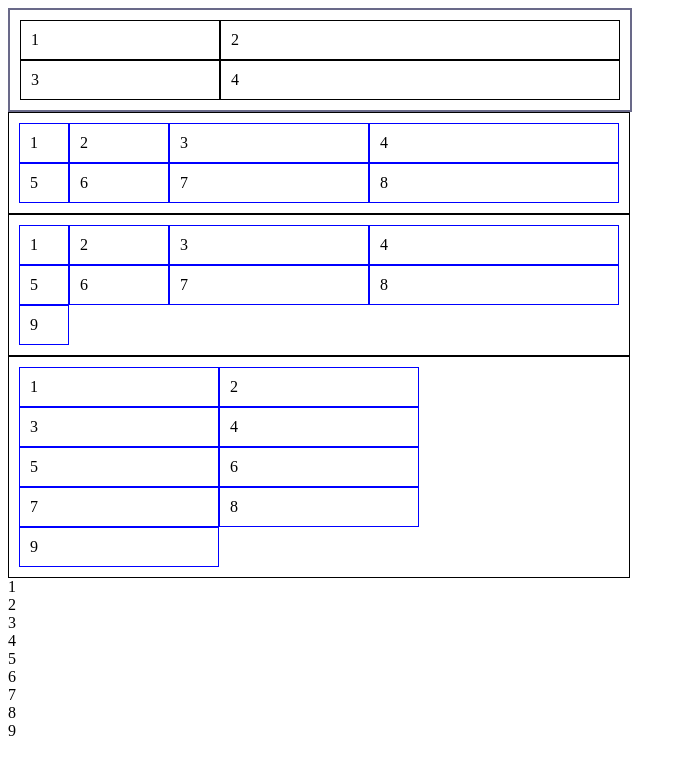
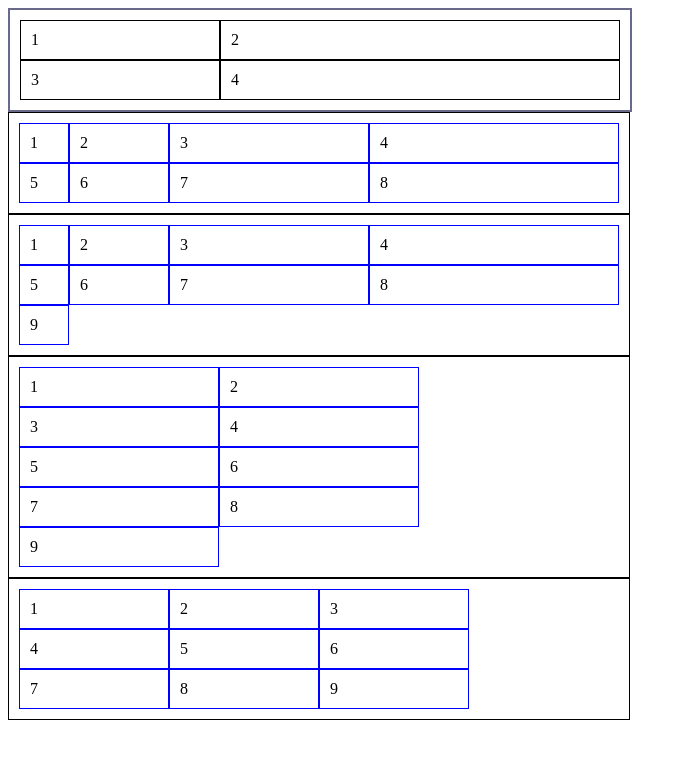
Before and after one commit to elizatim777/grid, a plain HTML site: page index.html in a window 1280 px wide. Shown: the whole page, without its empty margins (0-687 px from the left). Drawn offline with Linux system fonts and the light colour scheme.

Commit message:
chetvertoe vse

```diff
--- a/style.css
+++ b/style.css
@@ -49,3 +49,16 @@
     padding: 10px;
     border: 1px solid blue;
 }
+
+#t1 {
+    display: grid;
+    grid-template-columns: 150px 150px 150px;
+    border: 1px solid black;
+    padding: 10px;
+    width: 600px;
+}
+
+#t2 {
+    padding: 10px;
+    border: 1px solid blue;
+}
```
